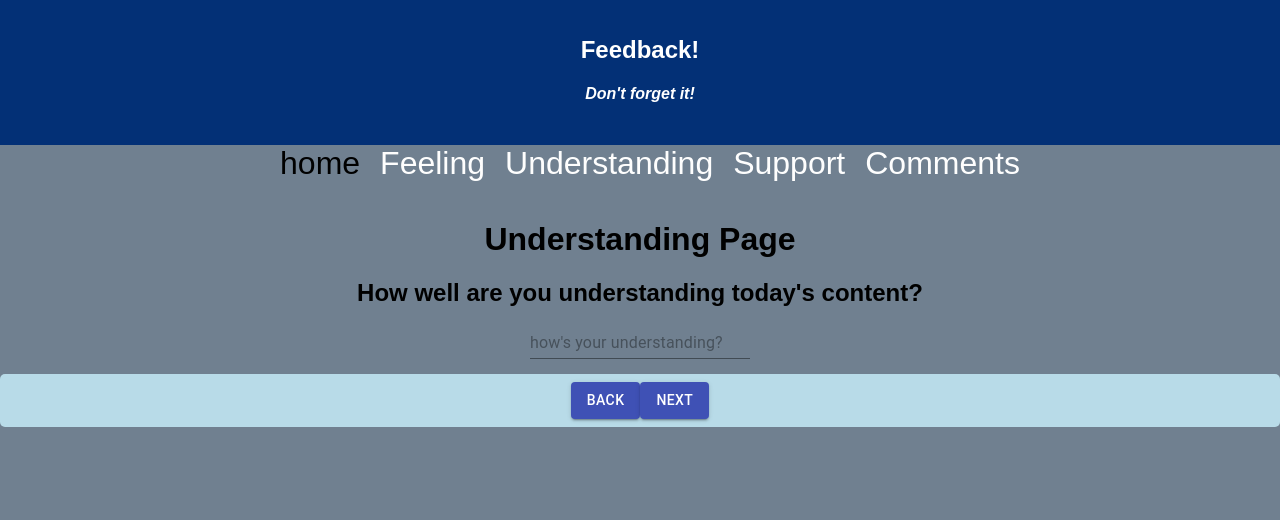
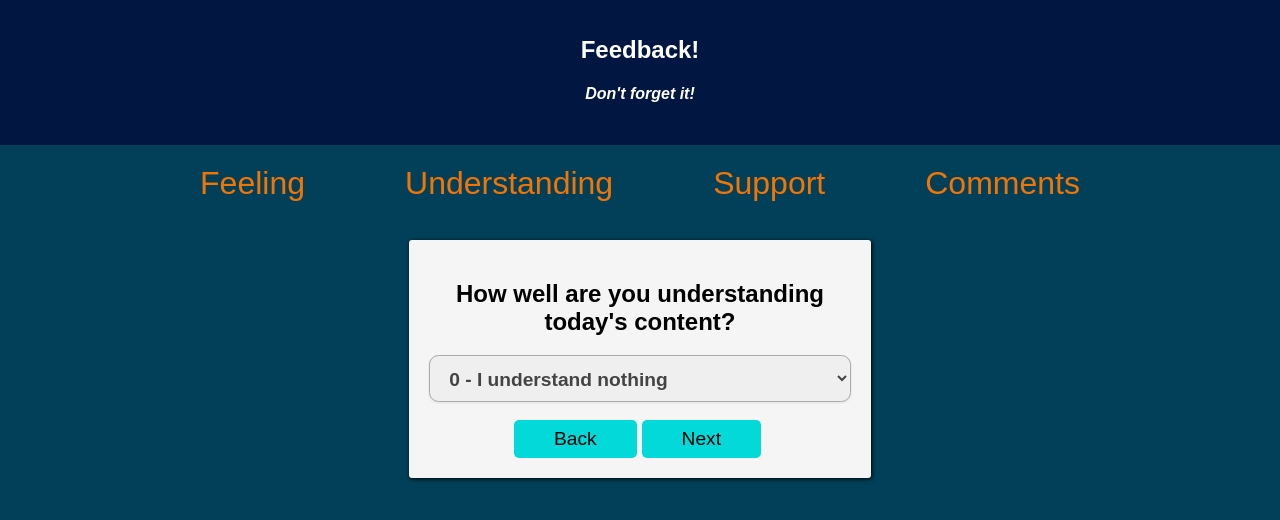
Before and after one commit to alexjcalvillo/weekend-chal-5-feedback-form, a React (Create React App) app: page /#/understanding in a window 1280 px wide. Shown: the top 520 px of the page. Built offline with nearby package versions, Linux system fonts and the light colour scheme.

Commit message:
establishing style and color pallete

```diff
--- a/src/components/App/App.css
+++ b/src/components/App/App.css
@@ -3,7 +3,7 @@
 }
 
 .App-header {
-  background-color: #033076;
+  background-color: #011640;
   min-height: 70px;
   padding: 20px;
   color: white;
@@ -16,3 +16,42 @@
 .App-intro {
   font-size: large;
 }
+
+.container {
+  margin: auto;
+  width: 33%;
+  padding: 20px;
+  background-color: whitesmoke;
+  border-radius: 3px;
+  box-shadow: 1px 1px 4px;
+}
+
+.btn {
+  background-color: #04d9d9;
+  padding: 8px 40px;
+  font-size: 1.2em;
+  border-radius: 5px;
+  border-style: none;
+}
+
+.btn:hover {
+  background-color: #046388;
+  cursor: pointer;
+}
+
+.select {
+  display: block;
+  font-size: 1.2rem;
+  font-family: sans-serif;
+  font-weight: 700;
+  color: #444;
+  line-height: 1.3;
+  padding: 0.6em 1.4em 0.5em 0.8em;
+  width: 100%;
+  max-width: 100%;
+  box-sizing: border-box;
+  margin: 0;
+  border: 1px solid #aaa;
+  box-shadow: 0 1px 0 1px rgba(0, 0, 0, 0.04);
+  border-radius: 0.5em;
+}
--- a/src/components/Header/Header.css
+++ b/src/components/Header/Header.css
@@ -4,19 +4,19 @@
 
 .nav-links {
   margin: 0;
-  padding: 0;
+  padding: 20px 0;
   list-style-type: none;
 }
 
 .nav-links > * {
-  margin: 0 0 0 20px;
+  margin: 0 50px;
   font-size: 2rem;
   display: inline-block;
   vertical-align: middle;
 }
 
 .nav-links a {
-  color: #fefefe;
+  color: #f27405;
   text-decoration: none;
 }
 
@@ -24,8 +24,3 @@
   color: #3349ed;
   text-decoration: none;
 }
-
-.active {
-  color: #3349ed;
-  text-decoration: none;
-}
--- a/src/components/Header/Header.js
+++ b/src/components/Header/Header.js
@@ -9,19 +9,11 @@ class Header extends Component {
     onPage: this.props.store.pageReducer,
   };
   handleClick = (page) => (event) => {
-    this.setState({
-      onPage: page,
-    });
     this.props.dispatch({
       type: page,
     });
   };
   render() {
-    const { onPage } = this.state;
-    let active = '';
-    if (onPage === 'feeling') {
-      active = 'active';
-    }
     return (
       <div>
         <header className="App-header">
@@ -33,11 +25,8 @@ class Header extends Component {
 
         <nav className="nav">
           <ul className="nav-links">
-            <li>{this.state.onPage}</li>
             <li onClick={this.handleClick('feeling')}>
-              <Link className={active} to="/feeling">
-                Feeling
-              </Link>
+              <Link to="/feeling">Feeling</Link>
             </li>
 
             <li>
--- /dev/null
+++ b/src/components/pages/Comments/Comments.css
@@ -0,0 +1,10 @@
+.comments {
+  margin: auto;
+  width: 90%;
+  max-width: 100%;
+  height: 100px;
+  outline: none;
+  border-radius: 6px;
+  border-style: none;
+  background-color: rgba(216, 216, 216, 0.878);
+}
--- a/src/components/pages/Comments/Comments.js
+++ b/src/components/pages/Comments/Comments.js
@@ -1,8 +1,6 @@
 import React, { Component } from 'react';
 import { connect } from 'react-redux';
-
-//MATERIAL COMPONENTS
-import { Button } from '@material-ui/core';
+import './Comments.css';
 
 class Comments extends Component {
   state = {
@@ -26,18 +24,22 @@ class Comments extends Component {
   render() {
     return (
       <div className="App">
-        <h1>Comments Page</h1>
+        <div className="container">
           <h2>Any other comments or concerns you'd like us to know about?</h2>
           <textarea
+            className="comments"
             onChange={this.handleChange}
             type="text"
             placeholder="Any other comments?"
             id="comments"
           />
+
           <div>
-          <Button variant="contained" color="primary" onClick={this.handleNext}>
+            <br />
+            <button className="btn" onClick={this.handleNext}>
               Complete
-          </Button>
+            </button>
+          </div>
         </div>
       </div>
     );
--- a/src/components/pages/Feeling/Feeling.css
+++ b/src/components/pages/Feeling/Feeling.css
@@ -1,18 +1,16 @@
-.container {
+/* .container {
   margin: auto;
-  width: 50%;
+  width: 33%;
   padding: 20px;
   background-color: whitesmoke;
   border-radius: 3px;
   box-shadow: 1px 1px 4px;
 }
 
-.container > * {
-}
-
 .btn {
-  background-color: #b8dbe8;
+  background-color: #04d9d9;
   padding: 8px 40px;
+  font-size: 1.2em;
   border-radius: 5px;
   border-style: none;
 }
@@ -21,3 +19,20 @@
   background-color: #6baec6;
   cursor: pointer;
 }
+
+.select {
+  display: block;
+  font-size: 1.2rem;
+  font-family: sans-serif;
+  font-weight: 700;
+  color: #444;
+  line-height: 1.3;
+  padding: 0.6em 1.4em 0.5em 0.8em;
+  width: 100%;
+  max-width: 100%;
+  box-sizing: border-box;
+  margin: 0;
+  border: 1px solid #aaa;
+  box-shadow: 0 1px 0 1px rgba(0, 0, 0, 0.04);
+  border-radius: 0.5em;
+} */
--- a/src/components/pages/Feeling/Feeling.js
+++ b/src/components/pages/Feeling/Feeling.js
@@ -1,7 +1,7 @@
 import React, { Component } from 'react';
 import { connect } from 'react-redux';
 
-import './Feeling.css';
+// import './Feeling.css';
 
 class Feeling extends Component {
   state = {
@@ -29,16 +29,12 @@ class Feeling extends Component {
     return (
       <div className="container">
         <h2>How are you feeling today?</h2>
-        {/* <label htmlFor="feeling" />
-        <Input
-          onChange={this.handleChange}
-          type="number"
-          placeholder="how are you feeling"
-          id="feeling"
-          value={this.state.feeling}
-        /> */}
         <div>
-          <select value={this.state.feeling} onChange={this.handleChange}>
+          <select
+            className="select"
+            value={this.state.feeling}
+            onChange={this.handleChange}
+          >
             <option value={0}>0 - I have no feeling</option>
             <option value={1}>1</option>
             <option value={2}>2</option>
@@ -47,6 +43,7 @@ class Feeling extends Component {
             <option value={5}>5 - I feel everything!</option>
           </select>
         </div>
+        <br />
         <div>
           <button className="btn" onClick={this.handleNext}>
             Next
--- a/src/components/pages/Landing/Landing.js
+++ b/src/components/pages/Landing/Landing.js
@@ -12,10 +12,13 @@ class Landing extends Component {
   render() {
     return (
       <div>
-        <h1>Welcome to the Best Feedback Form on the Internet!</h1>
-        <Button variant="contained" color="primary" onClick={this.getStarted}>
-          Get Started
-        </Button>
+        <div className="container">
+          <h1>Welcome to the Best Feedback Form on the Internet!</h1>
+          <br />
+          <button className="btn" onClick={this.getStarted}>
+            Get Started
+          </button>
+        </div>
       </div>
     );
   }
--- a/src/components/pages/Support/Support.js
+++ b/src/components/pages/Support/Support.js
@@ -32,31 +32,29 @@ class Support extends Component {
   render() {
     return (
       <div className="App">
-        <h1>Support Page</h1>
-        <h2>How well are you being supported?</h2>
-        <label htmlFor="support" />
-        <Input
-          onChange={this.handleChange}
-          type="number"
-          placeholder="do you feel supported?"
-          id="support"
-          value={this.state.support}
-        />
-        <div>
-          <Button
-            variant="contained"
-            color="primary"
-            onClick={this.handleNext('back')}
+        <div className="container">
+          <h2>How well are you being supported?</h2>
+          <select
+            className="select"
+            value={this.state.feeling}
+            onChange={this.handleChange}
           >
-            Back
-          </Button>
-          <Button
-            variant="contained"
-            color="primary"
-            onClick={this.handleNext('next')}
-          >
-            Next
-          </Button>
+            <option value={0}>0 - I have no support</option>
+            <option value={1}>1</option>
+            <option value={2}>2</option>
+            <option value={3}>3</option>
+            <option value={4}>4</option>
+            <option value={5}>5 - I feel very well supported!</option>
+          </select>
+          <div>
+            <br />
+            <button className="btn" onClick={this.handleNext('back')}>
+              Back
+            </button>
+            <button className="btn" onClick={this.handleNext('next')}>
+              Next
+            </button>
+          </div>
         </div>
       </div>
     );
--- a/src/components/pages/Understanding/Understanding.css
+++ b/src/components/pages/Understanding/Understanding.css
@@ -1,8 +1,3 @@
 .btn {
-  margin-top: 15px;
+  margin-right: 5px;
 }
-
-label {
-  font-size: 1.2rem;
-  display: inline-block;
-}
--- a/src/components/pages/Understanding/Understanding.js
+++ b/src/components/pages/Understanding/Understanding.js
@@ -36,30 +36,27 @@ class Understanding extends Component {
   render() {
     return (
       <div className="App">
-        <h1>Understanding Page</h1>
-        <h2>How well are you understanding today's content?</h2>
-        <Input
-          onChange={this.handleChange}
-          type="number"
-          placeholder="how's your understanding?"
-          id="understanding"
-          value={this.state.understanding}
-        />
-        <div className="btn">
-          <Button
-            variant="contained"
-            color="primary"
-            onClick={this.handleNext('back')}
+        <div className="container">
+          <h2>How well are you understanding today's content?</h2>
+          <select
+            className="select"
+            value={this.state.understanding}
+            onChange={this.handleChange}
           >
+            <option value={0}>0 - I understand nothing</option>
+            <option value={1}>1</option>
+            <option value={2}>2</option>
+            <option value={3}>3</option>
+            <option value={4}>4</option>
+            <option value={5}>5 - I understand everything!</option>
+          </select>
+          <br />
+          <button className="btn" onClick={this.handleNext('back')}>
             Back
-          </Button>
-          <Button
-            variant="contained"
-            color="primary"
-            onClick={this.handleNext('next')}
-          >
+          </button>
+          <button className="btn" onClick={this.handleNext('next')}>
             Next
-          </Button>
+          </button>
         </div>
       </div>
     );
--- a/src/index.css
+++ b/src/index.css
@@ -2,7 +2,7 @@ body {
   margin: 0;
   padding: 0;
   font-family: sans-serif;
-  background-color: slategray;
+  background-color: #024059;
 }
 
 ul {
```
Lines whose indentation alone changed are shown as unchanged.
